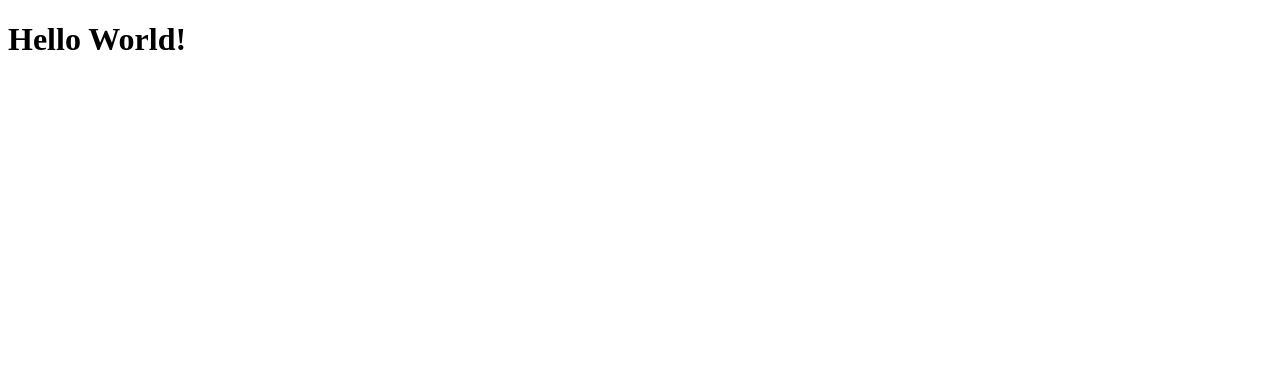
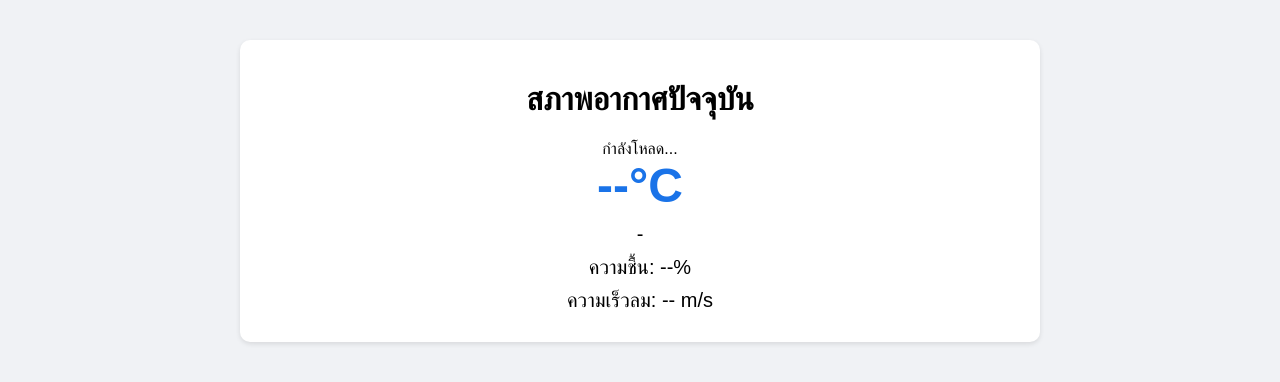
Before and after one commit to z1101911019/z1101911019.github.io, a plain HTML site: page index.html in a window 1280 px wide. Drawn offline with Linux system fonts and the light colour scheme.

Commit message:
Update index.html

```diff
--- a/index.html
+++ b/index.html
@@ -1,11 +1,62 @@
 <!DOCTYPE html>
-<html lang="en">
+<html lang="th">
 <head>
     <meta charset="UTF-8">
     <meta name="viewport" content="width=device-width, initial-scale=1.0">
-    <title>Hello World</title>
+    <title>สภาพอากาศปัจจุบัน</title>
+    <style>
+        body {
+            font-family: 'Kanit', sans-serif;
+            max-width: 800px;
+            margin: 0 auto;
+            padding: 20px;
+            text-align: center;
+            background-color: #f0f2f5;
+        }
+        .weather-card {
+            background: white;
+            padding: 20px;
+            border-radius: 10px;
+            box-shadow: 0 2px 5px rgba(0,0,0,0.1);
+            margin-top: 20px;
+        }
+        .temperature {
+            font-size: 48px;
+            font-weight: bold;
+            color: #1a73e8;
+        }
+        .weather-info {
+            margin: 10px 0;
+            font-size: 20px;
+        }
+    </style>
 </head>
 <body>
-    <h1>Hello World!</h1>
-</body>
-</html>
+    <div class="weather-card">
+        <h1>สภาพอากาศปัจจุบัน</h1>
+        <div id="location">กำลังโหลด...</div>
+        <div id="weather-container">
+            <div class="temperature" id="temp">--°C</div>
+            <div class="weather-info" id="description">-</div>
+            <div class="weather-info" id="humidity">ความชื้น: --%</div>
+            <div class="weather-info" id="wind">ความเร็วลม: -- m/s</div>
+        </div>
+    </div>
+
+    <script>
+        const API_KEY = 'YOUR_API_KEY'; // ใส่ API key ของคุณจาก OpenWeatherMap
+
+        // ฟังก์ชันขอตำแหน่งปัจจุบัน
+        function getLocation() {
+            if (navigator.geolocation) {
+                navigator.geolocation.getCurrentPosition(showWeather);
+            } else {
+                alert("Geolocation ไม่รองรับในเบราว์เซอร์นี้");
+            }
+        }
+
+        // ฟังก์ชันแสดงข้อมูลสภาพอากาศ
+        async function showWeather(position) {
+            const lat = position.coords.latitude;
+            const lon = position.coords.longitude;
+            const url = `https://api.openweathermap.org/data/2.5/weather?lat=${lat}&lon=${lon}&appid=${API_KEY}&units=metric&lang=th`;
```
